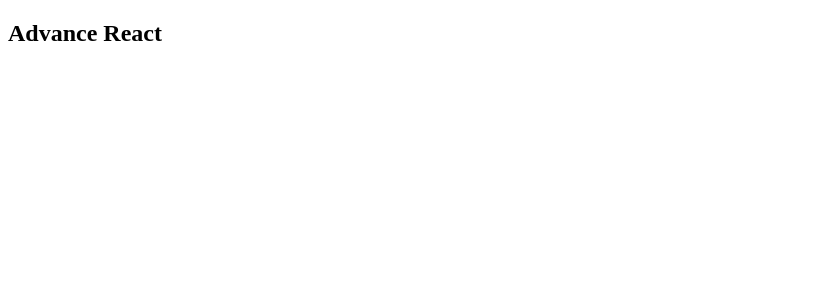
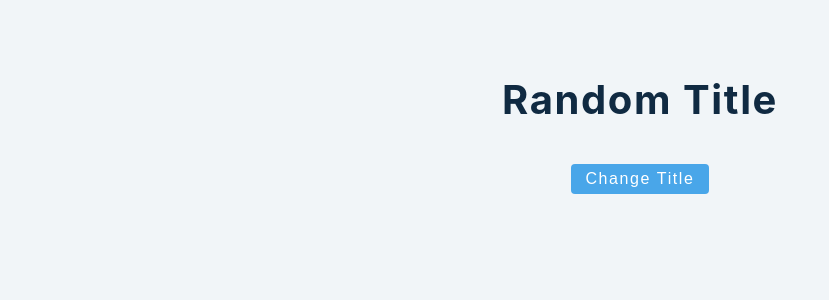
Before and after one commit to codeWithAshith/React-Basics, a React (Create React App) app: page / in a window 1280 px wide. Shown: the top 300 px of the page, without its empty margins (0-829 px from the left). Built offline with nearby package versions, Linux system fonts and the light colour scheme.

Commit message:
14. UseState - basics

```diff
--- a/src/App.js
+++ b/src/App.js
@@ -1,9 +1,23 @@
-import React from "react";
+import React, { useState } from "react";
+
+import "./index.css";
 
 const App = () => {
+  const [text, setText] = useState("Random Title");
+  const handleClick = () => {
+    if (text === "Random Title") {
+      setText("Hello World");
+    } else {
+      setText("Random Title");
+    }
+  };
+
   return (
     <div className="container">
-      <h2>Advance React</h2>
+      <h2>{text}</h2>
+      <button className="btn" onClick={handleClick}>
+        Change Title
+      </button>
     </div>
   );
 };
```
